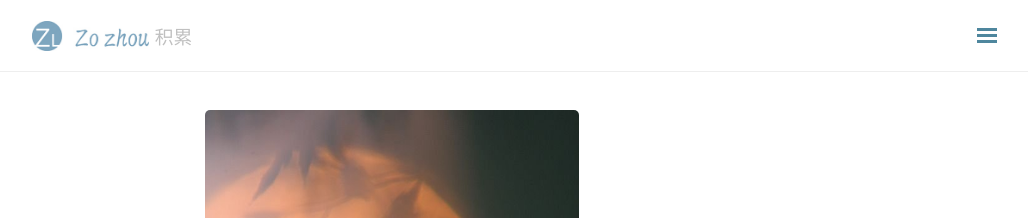
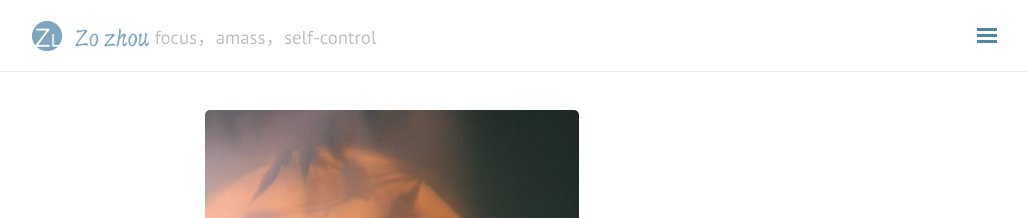
Before and after one commit to zsc1993916/zsc1993916.github.io, a Jekyll site: the page built from index.html, in a window 1280 px wide. Shown: the top 218 px of the page, without its empty margins (248-1276 px from the left). Built offline with Jekyll 4.4.1, drawn with Linux system fonts in a browser that asks for light colours; nearby versions of some CDN libraries; comment, search, counter and statistics services are not loaded.

Commit message:
Update _config.yml

```diff
--- a/_config.yml
+++ b/_config.yml
@@ -1,6 +1,6 @@
 # Site Info
 title: zozhou
-tagline: ' 积累 '
+tagline: ' focus，amass，self-control '
 description: ' 简单，纯粹 '
 baseurl: ""
 url: http://www.zozhou.net
```
